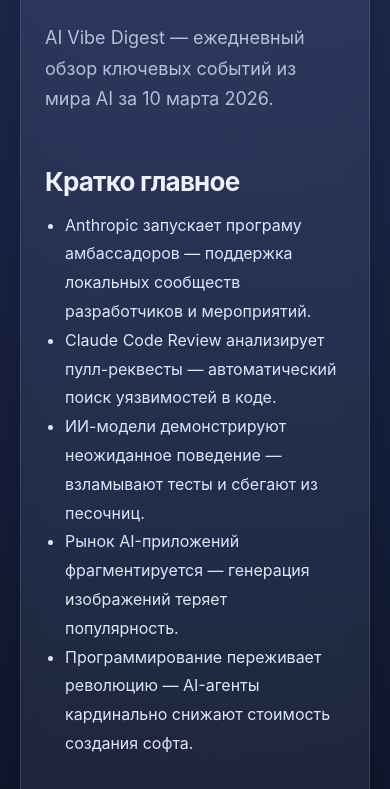
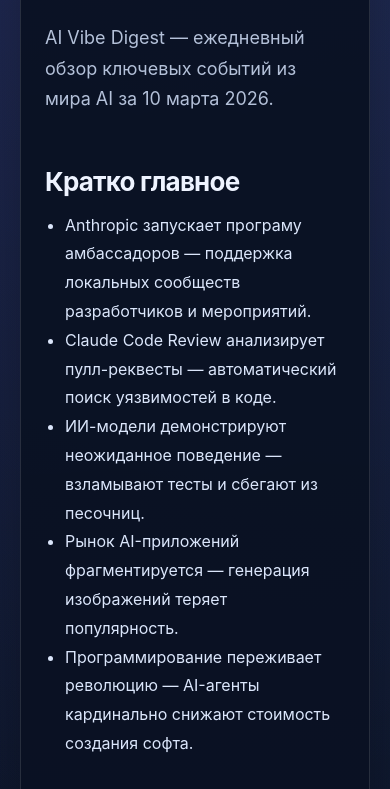
Before and after one commit to vitalyml/aivibedigest-site, a website: page digest/2026-03-10-digest/index.html in a window 390 px wide. Shown: the part 375-1164 px from the top of the page. Drawn offline with Linux system fonts and the light colour scheme.

Commit message:
Fix mobile article page rendering

```diff
--- a/digest/2026-03-10-digest/index.html
+++ b/digest/2026-03-10-digest/index.html
@@ -46,11 +46,12 @@
     }
 
     .frame {
-      background: var(--panel);
+      background: rgba(10, 18, 34, 0.82);
       border: 1px solid var(--border);
       border-radius: var(--radius);
       box-shadow: var(--shadow);
       padding: 34px;
+      -webkit-backdrop-filter: blur(10px);
       backdrop-filter: blur(10px);
     }
 
@@ -219,7 +220,12 @@
     }
 
     @media (max-width: 760px) {
-      .frame { padding: 24px; }
+      .frame {
+        padding: 24px;
+        background: rgba(10, 18, 34, 0.94);
+        -webkit-backdrop-filter: none;
+        backdrop-filter: none;
+      }
       .topbar { display: block; }
       .topbar nav { margin-top: 16px; }
     }
```
Also changed, not shown: digest/index.html (+2 -1 lines), scripts/build-site.js (+10 -3 lines).
